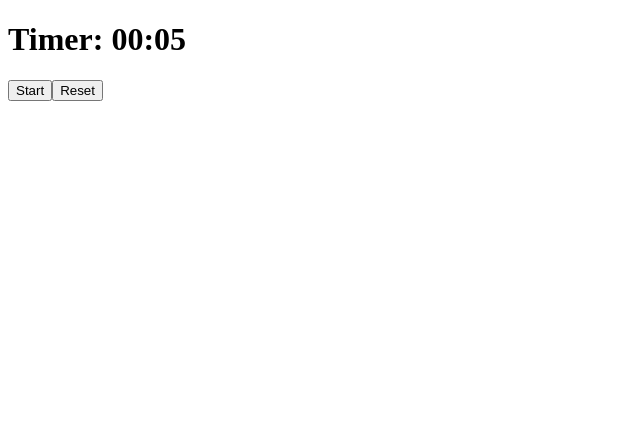
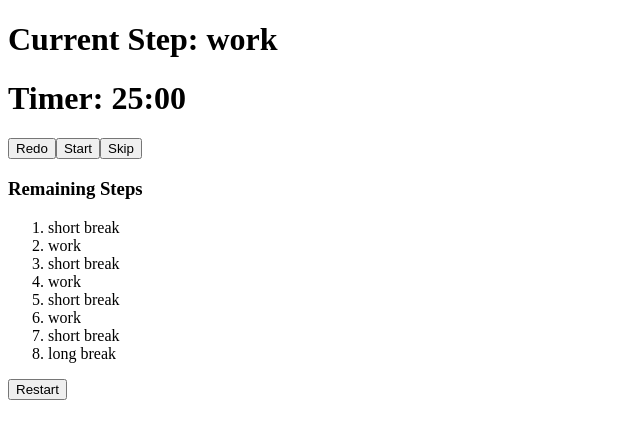
Before and after one commit to michael-antar/Pomodoro, a React app: page / in a window 1280 px wide. Shown: the top 438 px of the page, without its empty margins (0-640 px from the left). Built offline with nearby package versions, Linux system fonts and the light colour scheme; the HTML template or start-up script is replaced by a standard one.

Commit message:
Added pomodoro steps

```diff
--- a/src/Timer.tsx
+++ b/src/Timer.tsx
@@ -1,9 +1,25 @@
 import { useState, useEffect } from 'react';
 
-const START_TIME = 5;
+const WORK_STEP = { name: 'work', duration: 1500 };
+const SHORT_BREAK_STEP = { name: 'short break', duration: 300 };
+const LONG_BREAK_STEP = { name: 'long break', duration: 600 };
+
+const initialSteps = [
+    {...WORK_STEP, id: 1},
+    {...SHORT_BREAK_STEP, id: 2},
+    {...WORK_STEP, id: 3},
+    {...SHORT_BREAK_STEP, id: 4},
+    {...WORK_STEP, id: 5},
+    {...SHORT_BREAK_STEP, id: 6},
+    {...WORK_STEP, id: 7},
+    {...SHORT_BREAK_STEP, id: 8},
+    {...LONG_BREAK_STEP, id: 9}
+];
 
 function Timer() {
-    const [seconds, setSeconds] = useState(START_TIME);
+    const [steps, setSteps] = useState(initialSteps);
+    const [seconds, setSeconds] = useState(initialSteps[0].duration);
+
     const [isActive, setIsActive] = useState(false);
     const [isDone, setIsDone] = useState(false);
 
@@ -12,10 +28,10 @@ function Timer() {
 
         const interval = setInterval(() => {
             setSeconds((s) => {
+                // Timer done
                 if (s <= 1) {
                     clearInterval(interval);
-                    setIsActive(false);
-                    setIsDone(true);
+                    nextStep();
                     return 0;
                 }
                 return s - 1;
@@ -25,13 +41,36 @@ function Timer() {
         return () => clearInterval(interval);
     }, [isActive]);
 
+    function nextStep() {
+        setIsActive(false);
+        setSteps([...steps.slice(1)]);
+        if (steps.length > 1) {
+            setSeconds(steps[1].duration);
+        }
+        else {
+            setSeconds(0);
+            setIsDone(true);
+        }
+    }
+
     function handleStartStop() {
         setIsActive(!isActive);
     }
 
-    function handleReset() {
-        setSeconds(START_TIME);
+    function handleRedo() {
+        setSeconds(steps[0].duration);
         setIsActive(false);
+    }
+
+    function handleSkip() {
+        nextStep();
+    }
+
+    function handleRestart() {
+        setSteps(initialSteps);
+        setSeconds(initialSteps[0].duration);
+        setIsActive(false);
+
         setIsDone(false);
     }
 
@@ -43,12 +82,20 @@ function Timer() {
 
     return (
         <div>
+            <h1>{!isDone ? `Current Step: ${steps[0].name}` : "All Done"}</h1>
             <h1>Timer: {displayTime(seconds)}</h1>
-            <button onClick={handleStartStop}>
+            <button onClick={handleRedo} disabled={isDone}>Redo</button>
+            <button onClick={handleStartStop} disabled={isDone}>
                 {isActive ? "Stop" : "Start"}
             </button>
-            <button onClick={handleReset}>Reset</button>
-            <h2>{isDone ? "DONE" : ""}</h2>
+            <button onClick={handleSkip} disabled={isDone}>Skip</button>
+            <h3>Remaining Steps</h3>
+            <ol>
+                {steps.slice(1).map(step => {
+                    return <li key={step.id}>{step.name}</li>
+                })}
+            </ol>
+            <button onClick={handleRestart}>Restart</button>
         </div>
     )
 }
```
